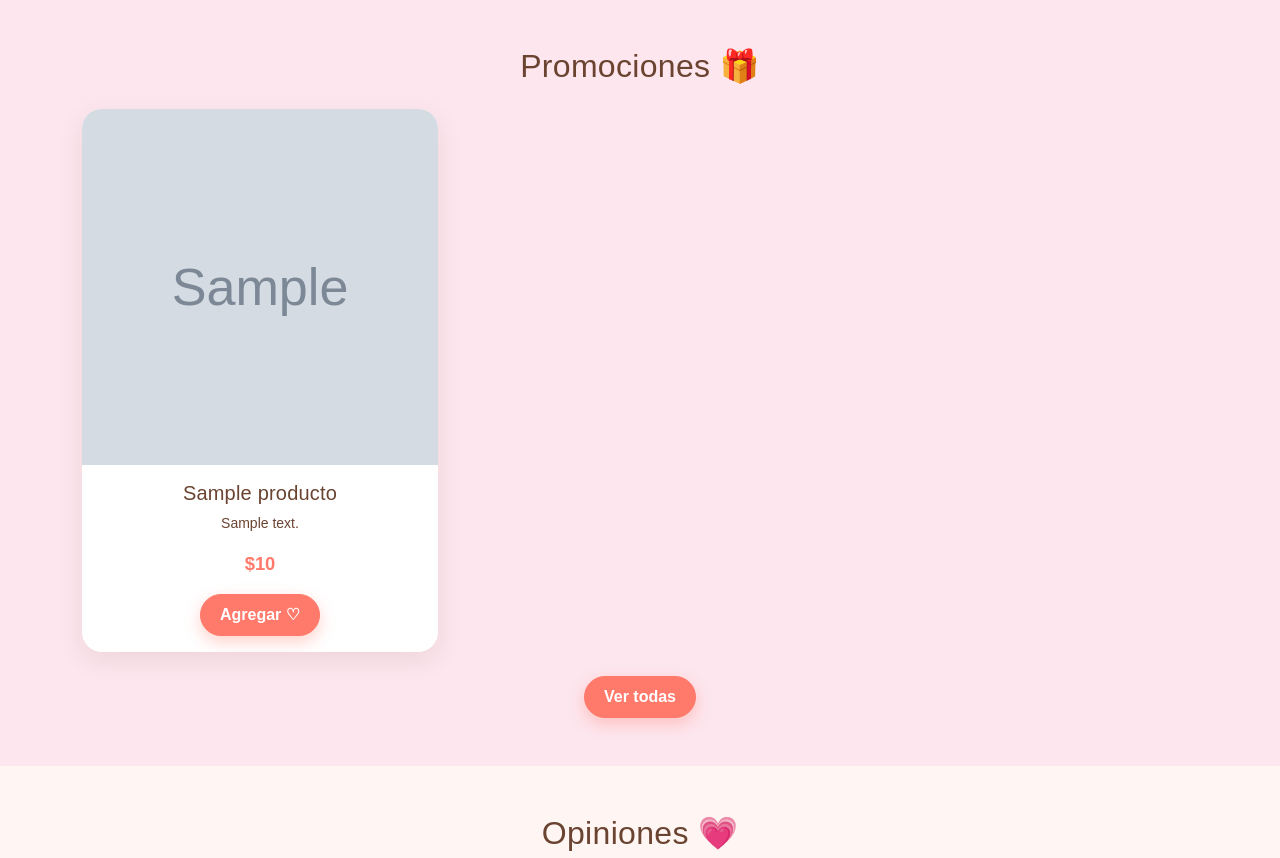
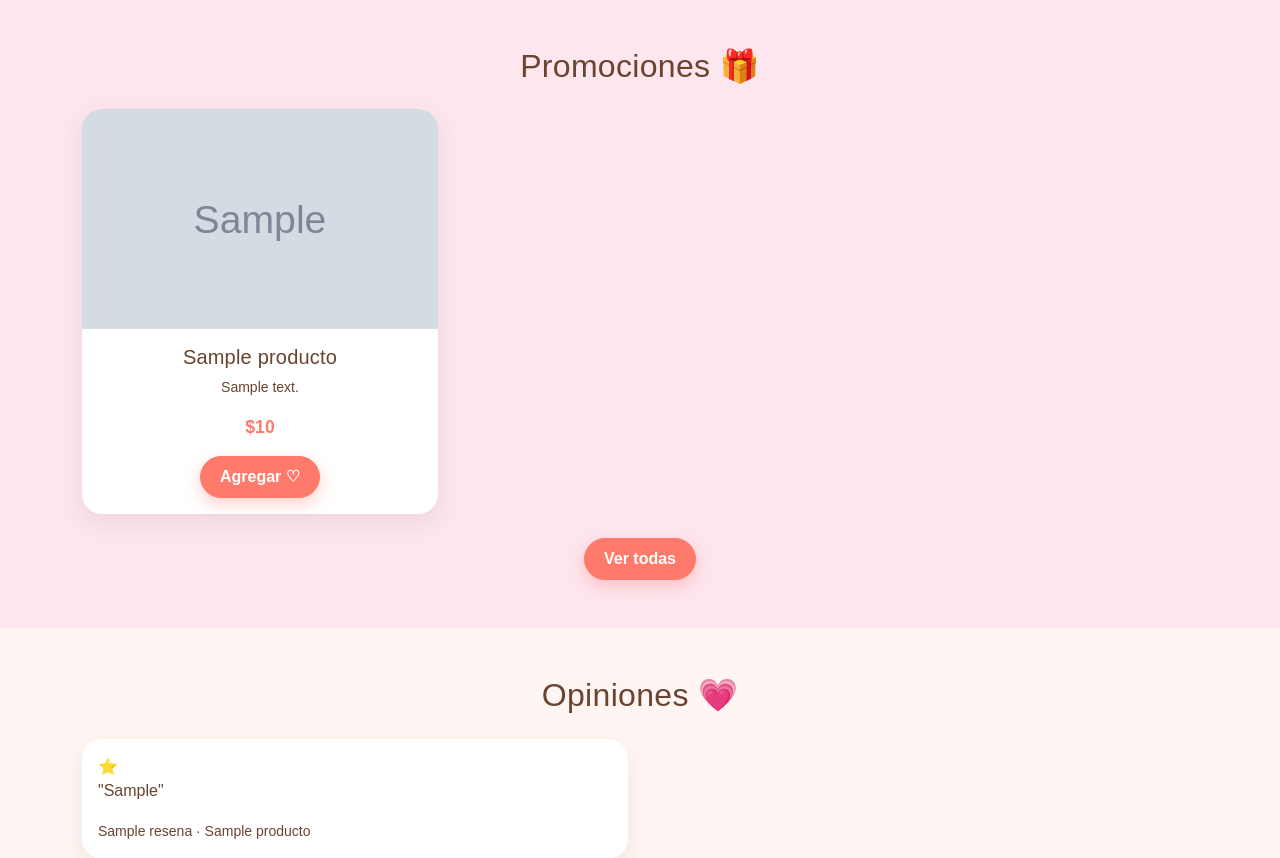
Before and after one commit to kenkairon/fubuki_shop, a Django app: page / in a window 1280 px wide. Shown: the part 769-1627 px from the top of the page. Run offline with Django 5.2, Linux system fonts and the light colour scheme; tables that the repository leaves empty hold one stand-in row (values such as "Sample post"); grey boxes marked "Sample" are stand-in pictures; some web fonts are replaced.

Commit message:
cambio en en tamaño

```diff
--- a/FubukiApp/static/css/style.css
+++ b/FubukiApp/static/css/style.css
@@ -168,26 +168,27 @@ a:hover {
 }
 
 .tarjeta:hover {
-    transform: translateY(-6px);
+    transform: translateY(-4px);
     box-shadow: var(--sombra-fuerte);
 }
 
 .tarjeta img {
-    aspect-ratio: 1 / 1;
+    display: block;
+    width: 100%;
+    height: 220px;
     object-fit: cover;
-    width: 100%;
     background: var(--rosado-claro);
     transition: transform .4s;
 }
 
 .tarjeta:hover img {
-    transform: scale(1.05);
+    transform: scale(1.03);
 }
 
 .precio {
     color: var(--coral);
     font-weight: 700;
-    font-size: 1.15rem;
+    font-size: 1.1rem;
 }
 
 .agotado {
```
